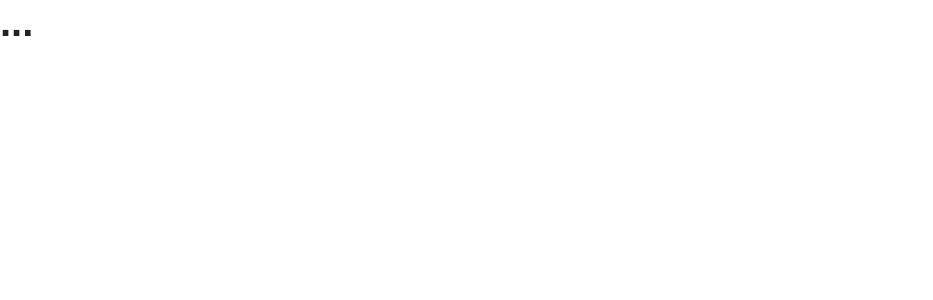
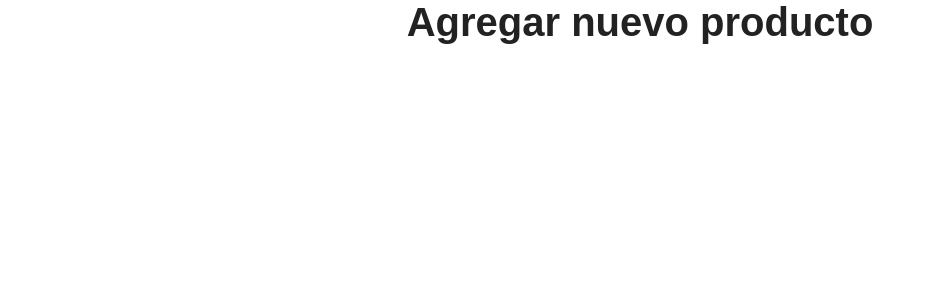
Before and after one commit to leotangram/products-json-server, a React (Create React App) app: page /new-product in a window 1280 px wide. Shown: the top 300 px of the page, without its empty margins (0-933 px from the left). Built offline with nearby package versions, Linux system fonts and the light colour scheme; a web font is replaced by a local one.

Commit message:
Create components and routes.

```diff
--- a/src/App.js
+++ b/src/App.js
@@ -1,10 +1,20 @@
 import React from 'react'
+import { BrowserRouter as Router, Route, Switch } from 'react-router-dom'
+import AddProduct from './components/AddProduct'
+import Products from './components/Products'
+import EditProduct from './components/EditProduct'
+import Product from './components/Product'
 
 function App() {
   return (
-    <div>
-      <h1>...</h1>
-    </div>
+    <Router>
+      <Switch>
+        <Route exact path="/new-product" component={AddProduct} />
+        <Route exact path="/products" component={Products} />
+        <Route exact path="/products/:id" component={Product} />
+        <Route exact path="/products/edit/:id" component={EditProduct} />
+      </Switch>
+    </Router>
   )
 }
 
--- /dev/null
+++ b/src/components/AddProduct.js
@@ -0,0 +1,7 @@
+import React from 'react'
+
+function AddProduct() {
+  return <h1 className="text-center">Agregar nuevo producto</h1>
+}
+
+export default AddProduct
--- /dev/null
+++ b/src/components/EditProduct.js
@@ -0,0 +1,7 @@
+import React from 'react'
+
+function EditProduct() {
+  return <h1 className="text-center">Editar producto</h1>
+}
+
+export default EditProduct
--- /dev/null
+++ b/src/components/Product.js
@@ -0,0 +1,7 @@
+import React from 'react'
+
+function Product() {
+  return <h1 className="text-center">Datos del producto</h1>
+}
+
+export default Product
--- /dev/null
+++ b/src/components/Products.js
@@ -0,0 +1,7 @@
+import React from 'react'
+
+function Products() {
+  return <h1 className="text-center">Productos</h1>
+}
+
+export default Products
```
